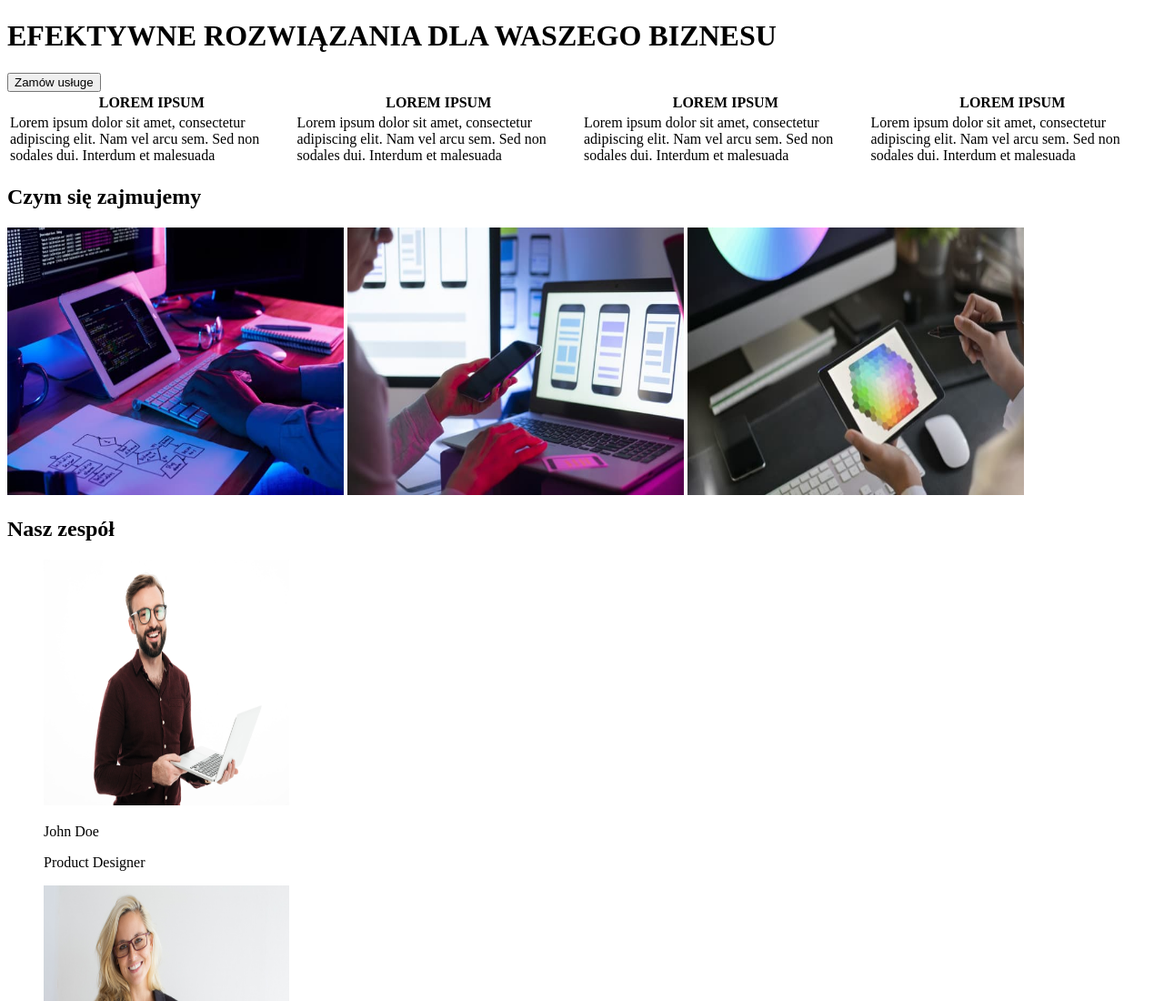
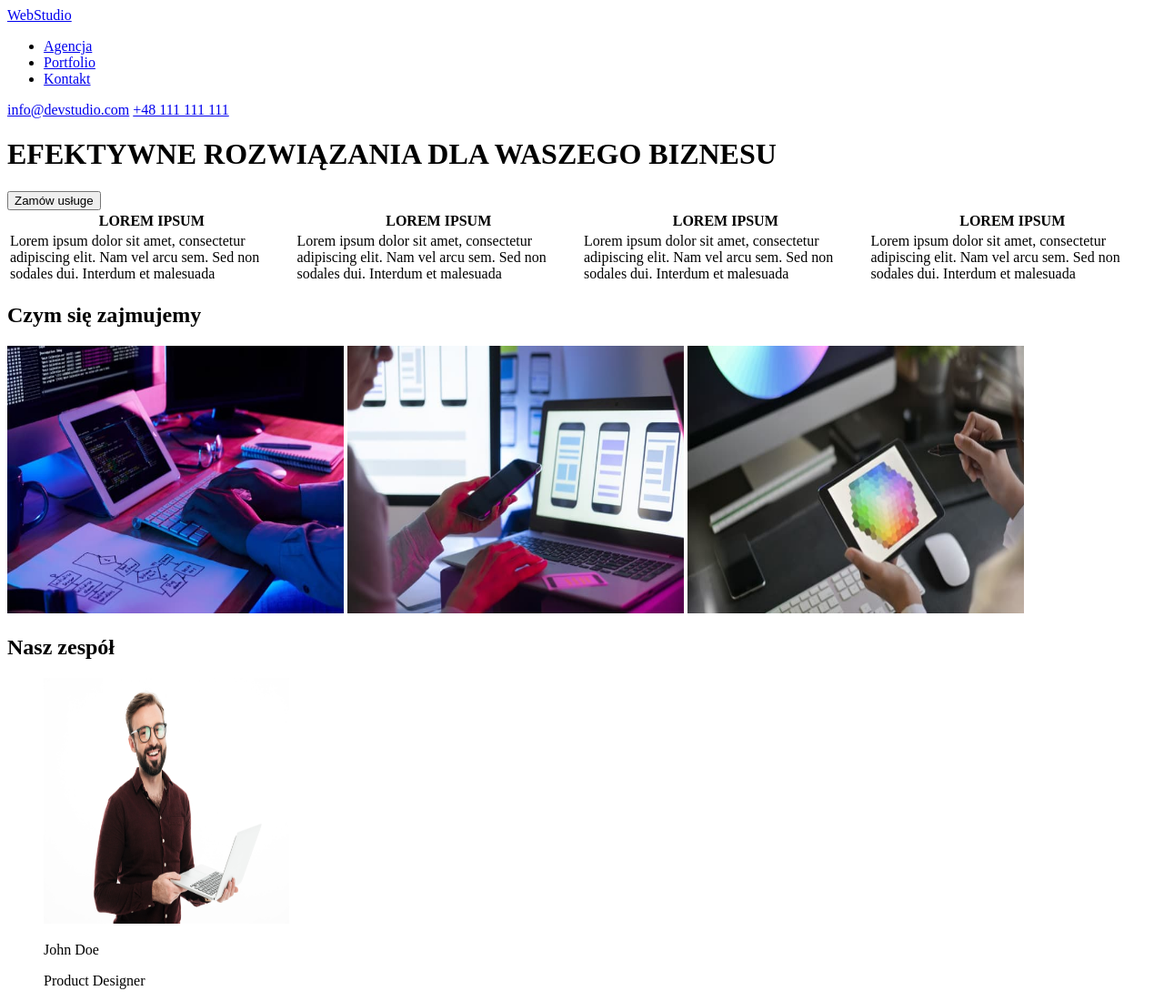
Before and after one commit to mykolakovalskyi/goit-markup-hw-01, a plain HTML site: page index.html in a window 1280 px wide. Shown: the top 1100 px of the page at 91% size. Drawn offline with Linux system fonts and the light colour scheme.

Commit message:
header added

```diff
--- a/index.html
+++ b/index.html
@@ -7,7 +7,18 @@
     <title>Studio</title>
   </head>
   <body>
-    <header></header>
+    <header>
+      <a href="/">WebStudio</a>
+      <nav>
+        <ul>
+          <li><a href="/Agencja">Agencja</a></li>
+          <li><a href="/Portfolio">Portfolio</a></li>
+          <li><a href="/Kontakt">Kontakt</a></li>
+        </ul>
+      </nav>
+      <a href="mailto:info@devstudio.com">info@devstudio.com</a>
+      <a href="tel:+48 111 111 111">+48 111 111 111</a>
+    </header>
     <main>
       <h1>EFEKTYWNE ROZWIĄZANIA DLA WASZEGO BIZNESU</h1>
       <button type="button">Zamów usługe</button>
```
